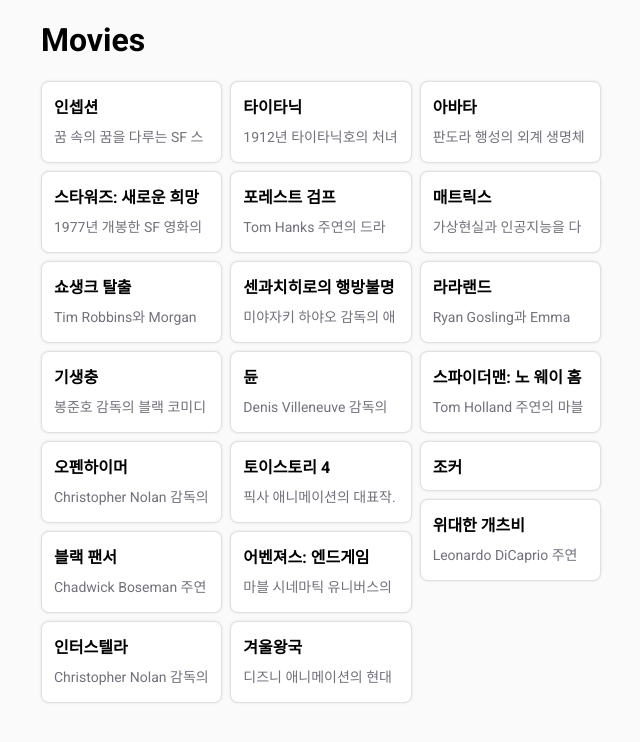
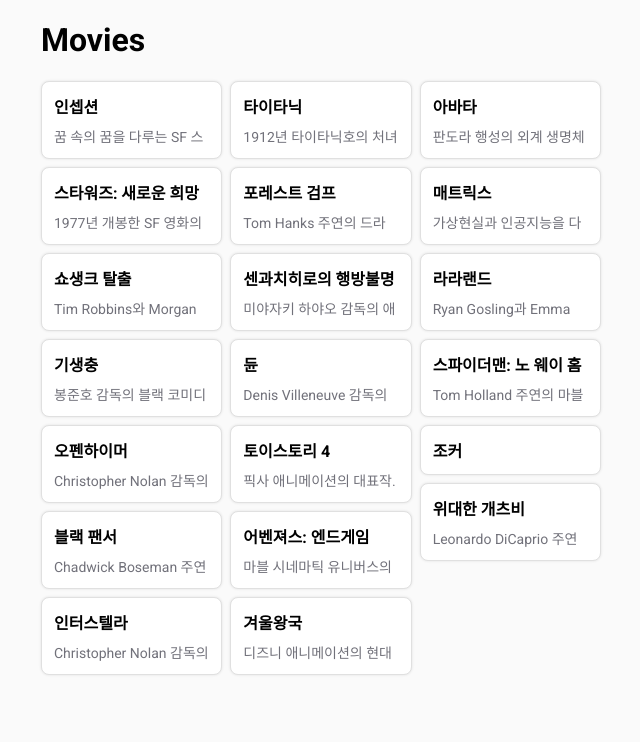
Before and after one commit to Heunsig/ColumnBoxGrid, a Vue app: page / in a window 1280 px wide. Shown: the top 742 px of the page, without its empty margins (319-959 px from the left). Built offline with nearby package versions, Linux system fonts and the light colour scheme.

Commit message:
Update BoxContainer and Card components: add comment for column layout logic in BoxContainer, and adjust grid-template-rows in Card for improved auto-height transition.

```diff
--- a/src/components/BoxContainer.vue
+++ b/src/components/BoxContainer.vue
@@ -11,6 +11,7 @@
 
 const totalItems = computed(() => props.items.length);
 
+// 여러 컬럼에 왼쪽에서 오른쪽으로 1, 2, 3 순서로 배치하는 핵심 로직
 const columns = computed(() => {
   const cols: Array<T[]> = Array.from({ length: props.columnsCount }, () => []);
 
--- a/src/components/Card.vue
+++ b/src/components/Card.vue
@@ -51,7 +51,7 @@
 
   /* auto-height 전환 애니메이션 핵심 로직 */
   display: grid;
-  grid-template-rows: minmax(1.5rem, 0fr);
+  grid-template-rows: minmax(1.25rem, 0fr);
   transition: grid-template-rows 0.3s ease;
 }
 
@@ -62,7 +62,7 @@
 
 .card:hover .card__body {
   /* auto-height 전환 애니메이션 핵심 로직 */
-  grid-template-rows: minmax(1.5rem, 1fr);
+  grid-template-rows: minmax(1.25rem, 1fr);
 }
 
 .card__body--no-description {
```
